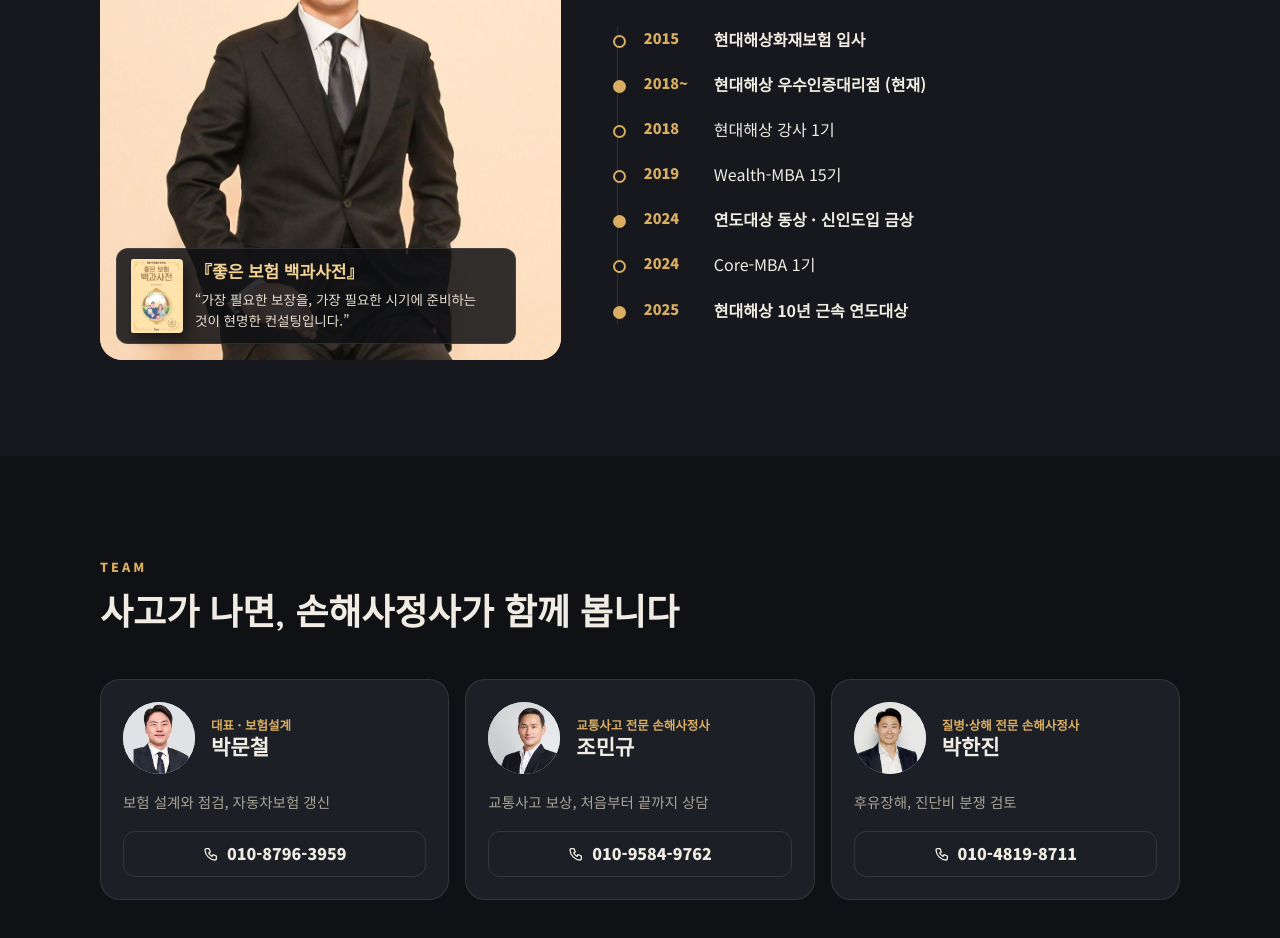
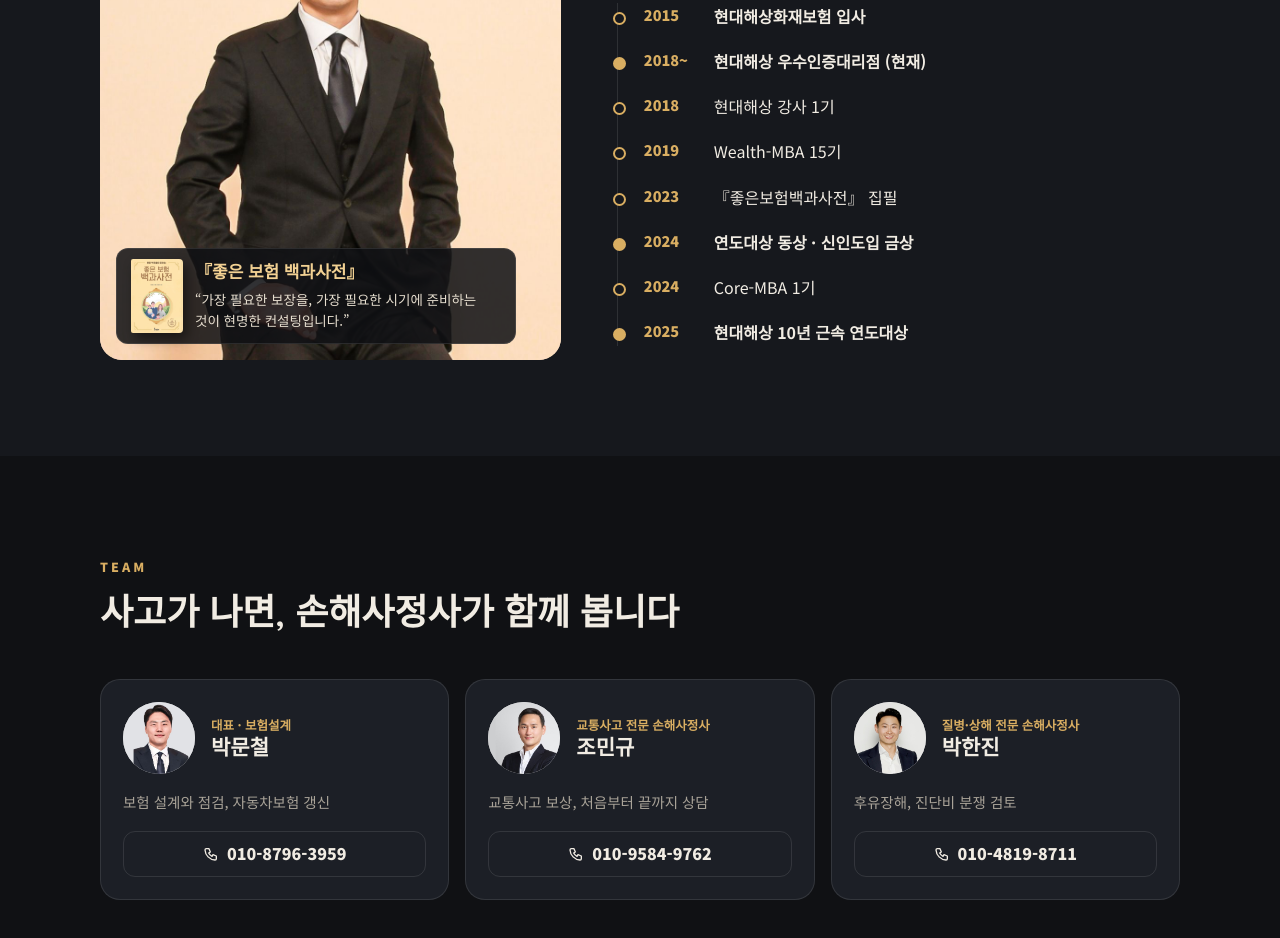
Before and after one commit to hd979796/hd979796, a plain HTML site: page sign/pmc/index.html in a window 1280 px wide. Shown: the part 1176-2114 px from the top of the page. Drawn offline with Linux system fonts and the light colour scheme.

Commit message:
홈페이지: 약력에 2023 집필 줄 복원
Co-Authored-By: Claude Opus 5.5 <noreply@anthropic.com>
Claude-Session: https://claude.ai/code/session_01BxumKsiSPgyUDiZnHfFSHG

```diff
--- a/sign/pmc/index.html
+++ b/sign/pmc/index.html
@@ -339,6 +339,7 @@ svg{width:1em;height:1em;fill:none;stroke:currentColor;stroke-width:2;stroke-lin
           <li class="hl"><span class="y">2018~</span><b>현대해상 우수인증대리점 (현재)</b></li>
           <li><span class="y">2018</span><span>현대해상 강사 1기</span></li>
           <li><span class="y">2019</span><span>Wealth-MBA 15기</span></li>
+          <li><span class="y">2023</span><span>『좋은보험백과사전』 집필</span></li>
           <li class="hl"><span class="y">2024</span><b>연도대상 동상 · 신인도입 금상</b></li>
           <li><span class="y">2024</span><span>Core-MBA 1기</span></li>
           <li class="hl"><span class="y">2025</span><b>현대해상 10년 근속 연도대상</b></li>
```
